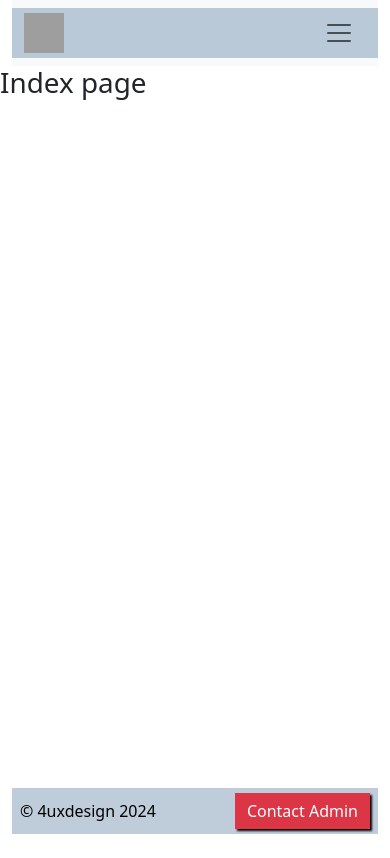
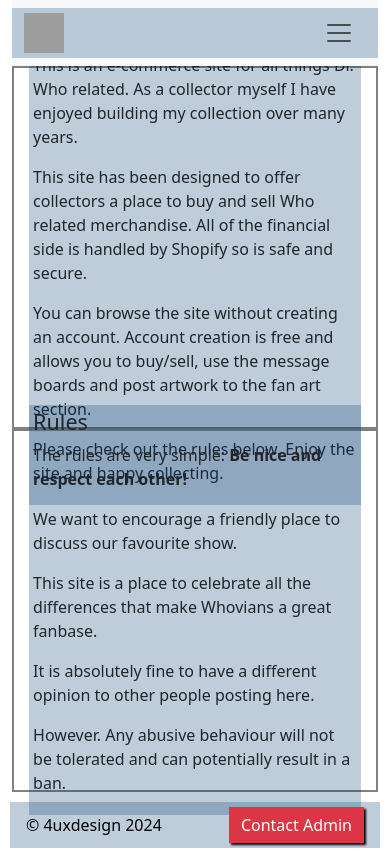
Before and after one commit to thespamster/the_blue_box, a Django app: template home/templates/home/index.html in a window 390 px wide. Before the commit the page ends 834 px from the top, so only its background shows below. Run offline with Django 4.2, Linux system fonts and the light colour scheme; the template is opened without the code that fills it, so the values that code supplies are empty; grey boxes are pictures that could not be loaded.

Commit message:
FEAT: add homepage to site. add custom CSS and Javascript. add sounds sub folder to static folder.

```diff
--- a/blue_box_exchange/settings.py
+++ b/blue_box_exchange/settings.py
@@ -177,12 +177,12 @@ USE_TZ = True
 # Static files (CSS, JavaScript, Images)
 # https://docs.djangoproject.com/en/4.2/howto/static-files/
 
-STATIC_ROOT = ''
+
 STATIC_URL = '/static/'
 STATICFILES_DIRS = (os.path.join(BASE_DIR, 'static'),)
 
 MEDIA_URL = '/media/'
-MEDIA_ROOT = os.path.join(BASE_DIR, 'media')
+MEDIA_ROOT = (os.path.join(BASE_DIR, 'media'),)
 
 # Default primary key field type
 # https://docs.djangoproject.com/en/4.2/ref/settings/#default-auto-field
--- a/home/templates/home/index.html
+++ b/home/templates/home/index.html
@@ -3,6 +3,60 @@
 
 {% block content %}
 
-   <h1>Index page</h1>
+<div class="container-fluid">
+      <div class="row d-flex justify-content-center mx-auto ">
+            <div class="col-12 col-md-6 col-lg-4 test-style justify-content-center align-items-center d-none d-md-flex flex-fill">
+            <div class="materialise-tardis"><div id="img-tardis">
+                  <audio id="audio" src="static/sounds/tardis_takeoff.mp3"></audio>
+      <script>
+      var audio = document.getElementById("audio");
+      var img = document.getElementById("img-tardis");
+      function play() {
+      audio.play();
+      window.playResult = audio.play();
+      playResult.catch(e => {
+      window.playResultError = e;
+      })
+      }
+
+      function stop() {
+      audio.pause();
+      audio.currentTime=0;
+      }
+
+      img.addEventListener('click', play);
+      img.addEventListener('mouseover', play);
+      img.addEventListener('mouseout', stop);
+      </script>
+            </div></div>
+            </div>
+            <div class="col-12 col-md-6 col-lg-4 d-flex flex-column flex-fill g-0">
+                  <div class="welcome-style d-flex justify-content-center align-items-center mb-auto">
+                        <div class="col-11 blue-background m-3 p-1">
+                        <h4>Welcome to the Blue Box Exchange</h4>
+                        <p>This is an e-commerce site for all things Dr. Who related. As a collector myself
+                              I have enjoyed building my collection over many years.</p>
+                        <p>This site has been designed to offer collectors a place to buy and sell Who related
+                              merchandise. All of the financial side is handled by Shopify so is safe and secure.</p>
+                        <p>You can browse the site without creating an account. Account creation is free and allows
+                              you to buy/sell, use the message boards and post artwork to the fan art section.</p>
+                        <p>Please check out the rules below. Enjoy the site and happy collecting.</p>
+                        </div>
+                  </div>
+                  <div class="rules-style d-flex justify-content-center align-items-center gs-2">
+                        <div class="col-11 blue-background m-3 p-1">
+                              <h4>Rules</h4>
+                              <p>The rules are very simple: <strong>Be nice and respect each other!</strong></p>
+                              <p>We want to encourage a friendly place to discuss our favourite show.</p>
+                              <p>This site is a place to celebrate all the differences that make Whovians a great fanbase.</p>
+                              <p>It is absolutely fine to have a different opinion to other people posting here.</p>
+                              <p>However. Any abusive behaviour will not be tolerated and can potentially result in a ban.</p>
+                              <p></p>
+                        </div>
+                  </div>
+            </div>
+
+      </div>
+</div>
 
 {% endblock %}
--- a/home/urls.py
+++ b/home/urls.py
@@ -2,9 +2,11 @@
 from django.contrib import admin
 from django.urls import path
 from . import views
+from django.conf import settings
+from django.conf.urls.static import static
 
 app_name = 'homepage'
 
 urlpatterns = [
     path('', views.index, name='home')
-]
+] + static(settings.MEDIA_URL, document_root=settings.MEDIA_ROOT)
--- a/static/css/style.css
+++ b/static/css/style.css
@@ -87,3 +87,56 @@ body {
     border: 0;
     box-shadow: 2px 2px 2px black;
 }
+
+/* homepage styling */
+
+.welcome-style {
+    border: 2px solid gray;
+    height: 43dvh;
+
+
+}
+
+.rules-style {
+    border: 2px solid gray;
+
+    width: 100%;
+    height: 43dvh;
+}
+
+.bluebox-style {
+    background-color: rgba(0, 59, 111, 0.15);
+    width: 100%;
+    height: 43dvh;
+}
+
+.blue-background {
+    background-color: rgba(0, 59, 111, 0.25);
+}
+
+.materialise-tardis {
+    width: 100%;
+    height: 88dvh;
+}
+
+#img-tardis {
+    width: 100%;
+    height: 88dvh;
+    background-image: url('../img/tardis.png');
+    background-repeat: no-repeat;
+    background-position: center;
+}
+
+#img-tardis:hover {
+    width: 100%;
+    height: 88dvh;
+    animation-name: materialise;
+    animation-duration: 14s;
+    z-index: 255;
+}
+
+/* The animation code */
+@keyframes materialise {
+    from {opacity: 1;}
+    to {opacity: 0;}
+  }
--- a/templates/base.html
+++ b/templates/base.html
@@ -39,7 +39,7 @@
 
     <!-- Bootstrap5.3.3 navbar customised -->
     <header>
-      <div class="container">
+      <div class="container-fluid">
         <nav class="navbar navbar-expand-lg bg-body-tertiary">
           <div class="container-fluid navbar-color-style">
             <a class="navbar-brand" href="#"
@@ -111,10 +111,10 @@
     {% block postloadjs %} {% endblock %}
 
 
-  <footer class="fixed-bottom">
-    <div class="container">
-      <div class="row-col-12 d-flex justify-content-center">
-        <div class="col-12 d-flex justify-content-between align-items-center footer-style px-2">
+  <footer>
+    <div class="container-fluid">
+      <div class="row d-flex justify-content-center gx-1">
+        <div class="col-12 d-flex justify-content-between align-items-center footer-style px-3">
           <div>&copy; 4uxdesign 2024</div>
           <div><button class="btn btn-small btn-danger">Contact Admin</button></div>
         </div>
```
Also changed, not shown: 1 other file.
